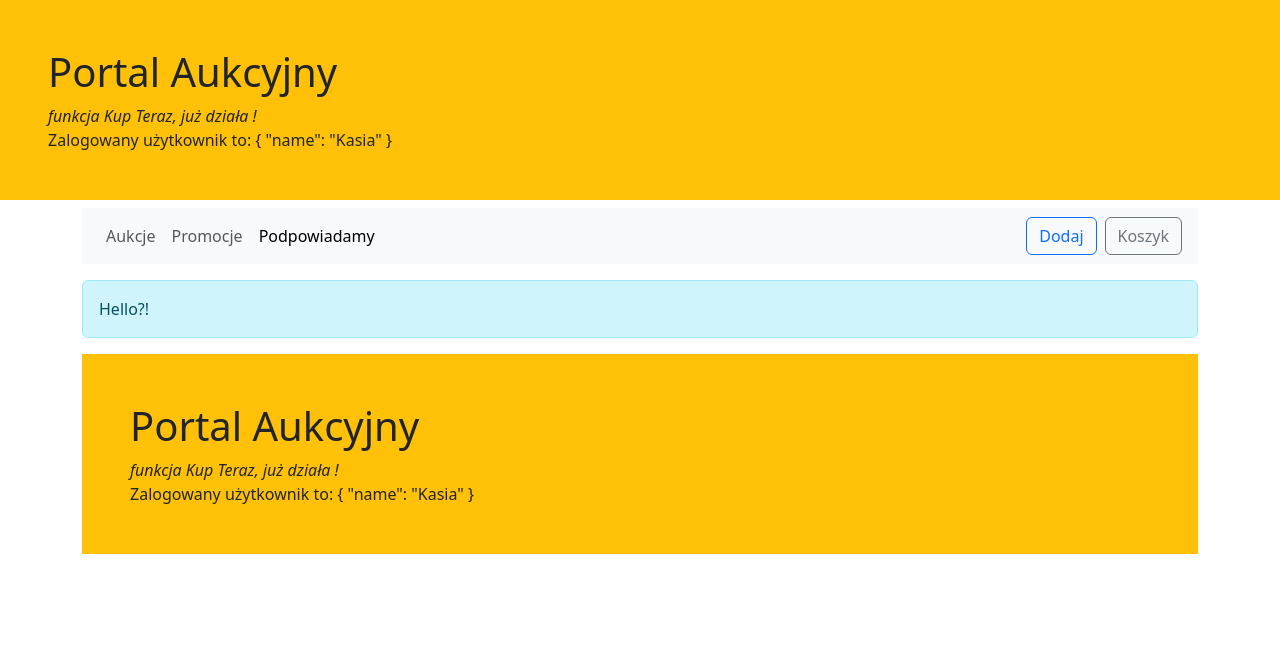
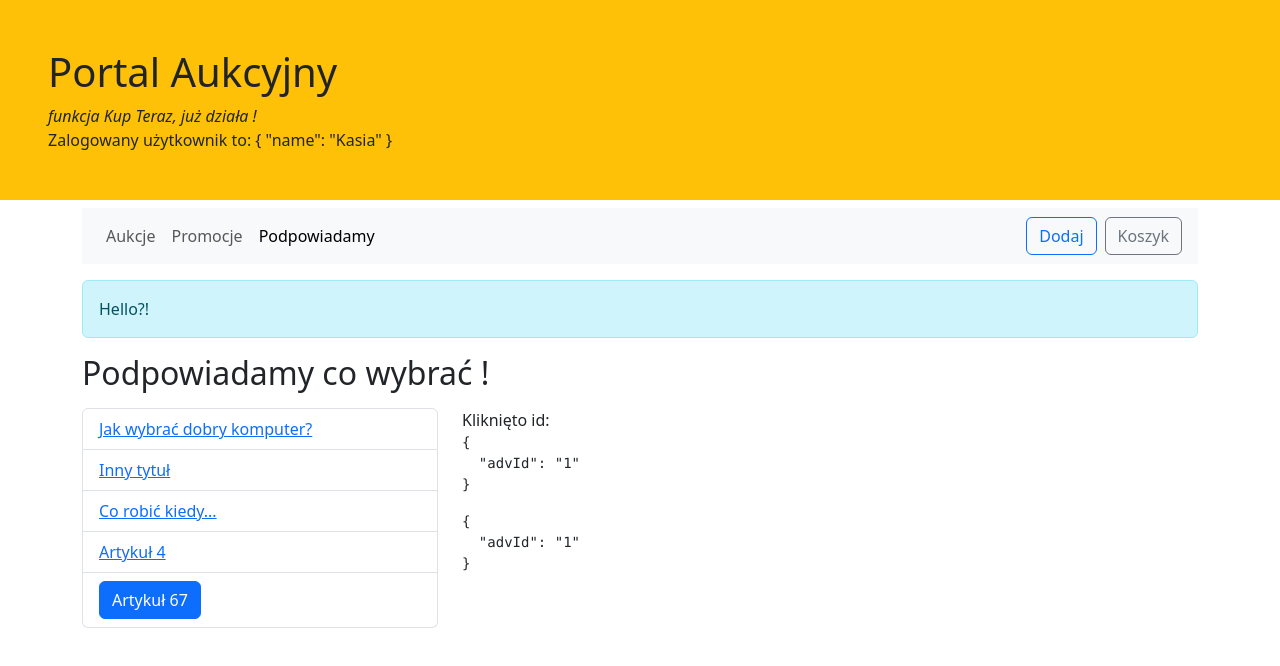
Before and after one commit to michaljabi/20260921-angular, an Angular app in the folder auction-portal/: page /advices/1 in a window 1280 px wide. Shown: the top 666 px of the page. Built offline with nearby package versions, Linux system fonts and the light colour scheme.

Commit message:
task(27): child routing, dynamic params.

```diff
--- /dev/null
+++ b/auction-portal/src/app/advices/advice-details.component.ts
@@ -0,0 +1,17 @@
+import { AsyncPipe, JsonPipe } from '@angular/common';
+import { Component, inject } from '@angular/core';
+import { ActivatedRoute } from '@angular/router';
+
+@Component({
+  imports: [JsonPipe, AsyncPipe],
+  selector: 'app-advice-details',
+  styles: ``,
+  template: `
+    Kliknięto id:
+    <pre>{{ activatedRoute.snapshot.params | json }}</pre>
+    <pre>{{ activatedRoute.params | async | json }}</pre>
+  `,
+})
+export class AdviceDetailsComponent {
+  activatedRoute = inject(ActivatedRoute);
+}
--- /dev/null
+++ b/auction-portal/src/app/advices/advice-page.component.ts
@@ -0,0 +1,34 @@
+import { Component } from '@angular/core';
+import { RouterLink, RouterOutlet } from '@angular/router';
+
+@Component({
+  imports: [RouterOutlet, RouterLink],
+  selector: 'app-advice-page',
+  styles: ``,
+  template: `<h2 class="my-3">Podpowiadamy co wybrać !</h2>
+    <section class="row">
+      <div class="col-12 col-sm-4">
+        <ul class="list-group">
+          <li class="list-group-item">
+            <a routerLink="/advices/1"> Jak wybrać dobry komputer? </a>
+          </li>
+          <li class="list-group-item">
+            <a routerLink="/advices/2"> Inny tytuł </a>
+          </li>
+          <li class="list-group-item">
+            <a routerLink="/advices/3"> Co robić kiedy... </a>
+          </li>
+          <li class="list-group-item">
+            <a routerLink="/advices/4"> Artykuł 4 </a>
+          </li>
+          <li class="list-group-item">
+            <button class="btn btn-primary" routerLink="/advices/67">Artykuł 67</button>
+          </li>
+        </ul>
+      </div>
+      <div class="col-12 col-sm-8">
+        <router-outlet></router-outlet>
+      </div>
+    </section>`,
+})
+export class AdvicePageComponent {}
```
Also changed, not shown: auction-portal/src/app/app.routes.ts (+8 -0 lines).
